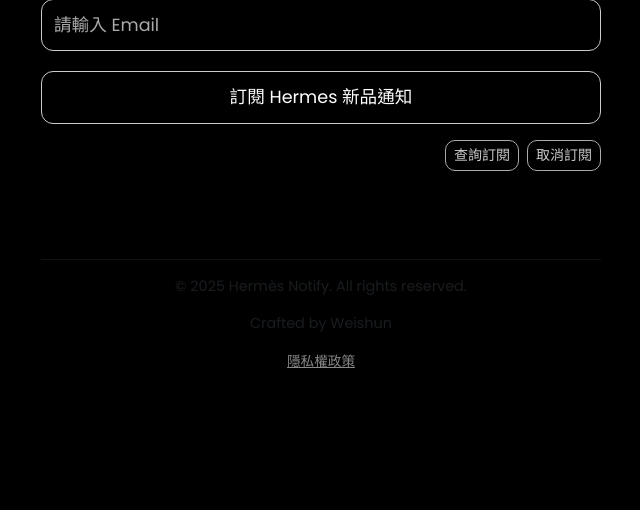
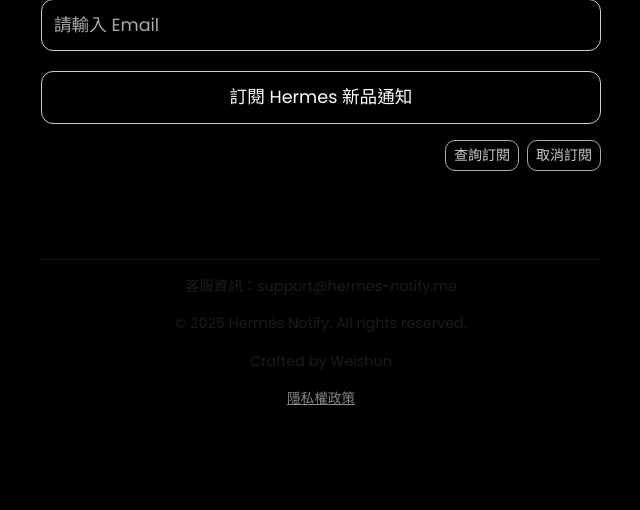
Before and after one commit to aak0xff/subscription, a Flask app: page / in a window 1280 px wide. Shown: the part 313-823 px from the top of the page, without its empty margins (319-959 px from the left). Before the commit the page ends 681 px from the top, so only its background shows below. Run offline with Flask 3, Linux system fonts and the light colour scheme.

Commit message:
add customer support email

```diff
--- a/templates/index.html
+++ b/templates/index.html
@@ -133,6 +133,7 @@
     </form>
     <footer class="footer mt-5 py-4 text-center text-muted" style="font-size: 0.9rem;">
         <hr style="border-color: #444;">
+        <p>客服資訊：support@hermes-notify.me</p>
         <p>© 2025 Hermès Notify. All rights reserved.</p>
         <p>Crafted by Weishun</p>
         <p>
```
Also changed, not shown: 1 other file.
